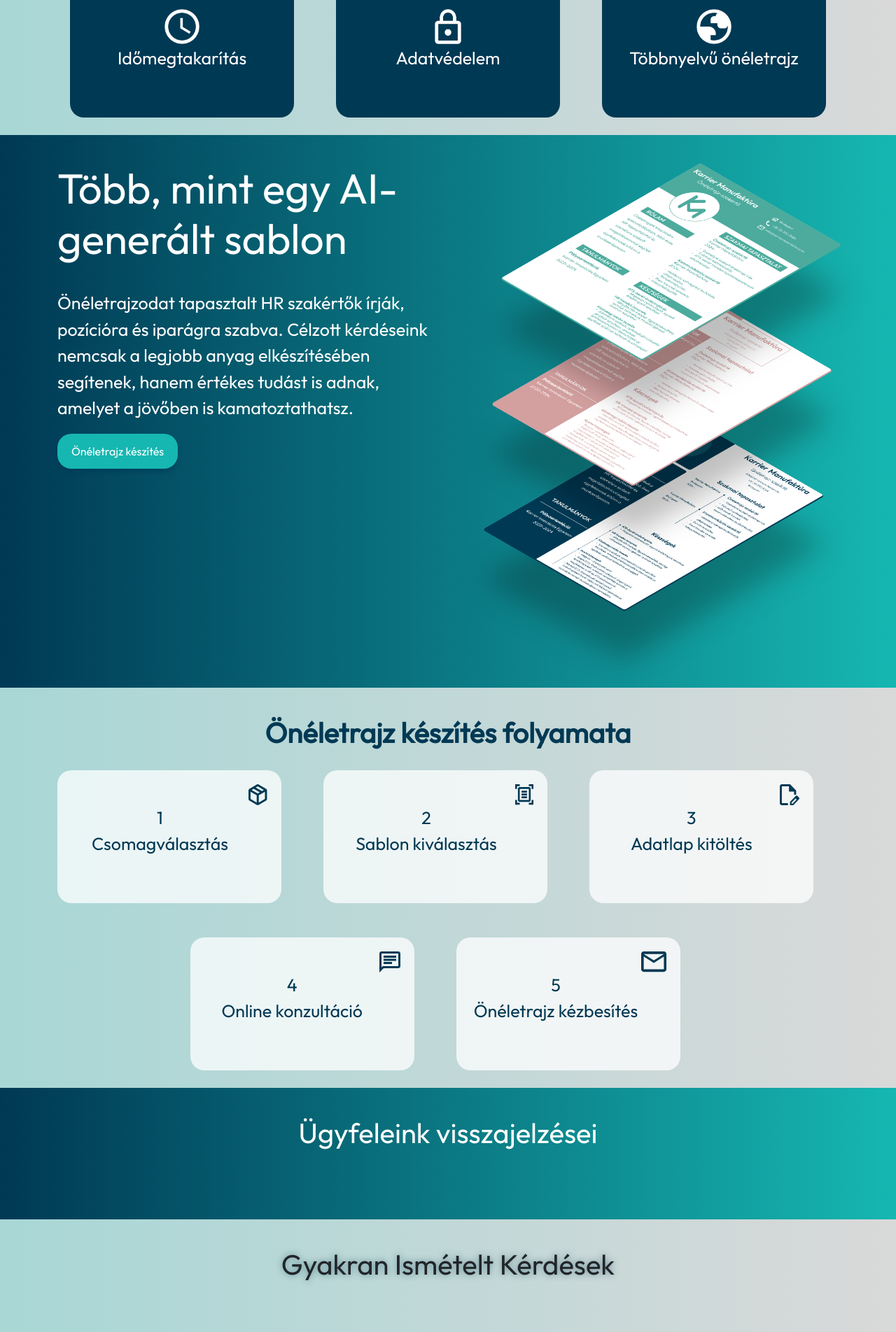
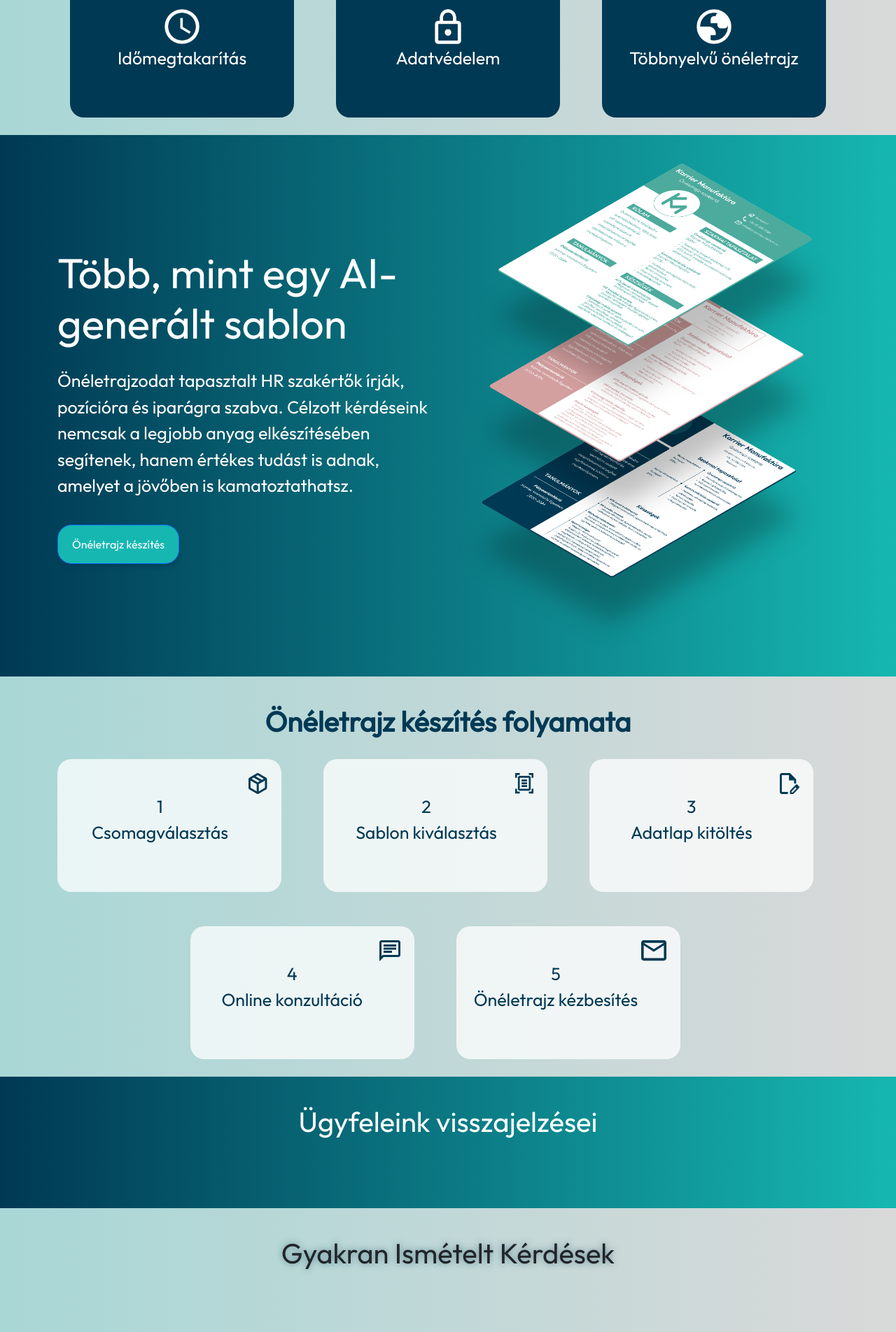
Before and after one commit to Kiralyroli/karrier, a Symfony app: template templates/home/home.html.twig in a window 1280 px wide. Shown: the part 1386-3290 px from the top of the page at 70% size. Run offline with Twig, Linux system fonts and the light colour scheme; the template is opened without the code that fills it, so the values that code supplies are empty; style sheets or scripts are compiled from the project's sources; some libraries are stand-ins or nearby versions.

Commit message:
home template optimalizálása, scss struktúra módosítása

```diff
--- a/assets/styles/components/_home.scss
+++ b/assets/styles/components/_home.scss
@@ -4,39 +4,7 @@
   @import "home/main";
   @import "home/benefits";
   @import "home/features";
-
-  #template {
-    padding-top: 40px;
-    color: white;
-    background: linear-gradient(90deg, $base-color-dark 0%, $base-color-light 100%);
-
-    #template-title {
-      font-size: 60px;
-      padding-bottom: 30px;
-    }
-
-    #template-description {
-      font-size: 25px;
-    }
-
-    #template-button {
-      padding-top: 30px;
-
-      a {
-        text-decoration: none;
-        color: white;
-        background-color: $base-color-light;
-        border-radius: 20px;
-        padding: 15px 20px;
-        margin-right: 35px;
-        box-shadow: 0 5px 5px rgba($base-color-dark, 0.5);
-      }
-    }
-
-    #template-image {
-      height: 750px;
-    }
-  }
+  @import "home/template";
 
   #making_process {
     padding-top: 40px;
--- /dev/null
+++ b/assets/styles/components/home/_template.scss
@@ -0,0 +1,38 @@
+#template {
+  padding: 40px 0;
+  color: white;
+  background: linear-gradient(90deg, $base-color-dark 0%, $base-color-light 100%);
+
+  .template-title {
+    font-size: clamp(30px, 5vw, 60px);
+    padding-bottom: 20px;
+  }
+
+  .template-description {
+    font-size: clamp(16px, 3vw, 25px);
+  }
+
+  .template-button {
+    padding-top: 20px;
+
+    a {
+      text-decoration: none;
+      color: white;
+      background-color: $base-color-light;
+      border-radius: 20px;
+      padding: 15px 20px;
+      display: inline-block;
+      box-shadow: 0 5px 5px rgba($base-color-dark, 0.5);
+      transition: all 0.3s ease;
+
+      &:hover {
+        transform: translateY(-3px);
+      }
+    }
+  }
+
+  #template-image {
+    max-width: 100%;
+    height: auto;
+  }
+}
--- a/templates/home/template.html.twig
+++ b/templates/home/template.html.twig
@@ -1,16 +1,18 @@
 <div id="template" class="container-fluid">
     <div class="container">
-        <div class="row">
-            <div class="col-md-6">
-                <h2 id="template-title">Több, mint egy AI-generált sablon</h2>
-                <div id="template-description">Önéletrajzodat tapasztalt HR szakértők írják, pozícióra és iparágra szabva.
-                    Célzott kérdéseink nemcsak a legjobb anyag elkészítésében segítenek, hanem értékes tudást is adnak, amelyet a jövőben is kamatoztathatsz.</div>
-                <div id="template-button">
-                    <a href="#" class="button-hover">Önéletrajz készítés</a>
+        <div class="row align-items-center">
+            <div class="col-md-6 order-md-1 order-2">
+                <h2 class="template-title">Több, mint egy AI-generált sablon</h2>
+                <p class="template-description">
+                    Önéletrajzodat tapasztalt HR szakértők írják, pozícióra és iparágra szabva.
+                    Célzott kérdéseink nemcsak a legjobb anyag elkészítésében segítenek, hanem értékes tudást is adnak, amelyet a jövőben is kamatoztathatsz.
+                </p>
+                <div class="template-button">
+                    <a href="#" class="btn btn-primary button-hover">Önéletrajz készítés</a>
                 </div>
             </div>
-            <div class="col-md-6">
-                <img id="template-image" src="{{ asset('images/home/template/template.webp') }}" alt="template">
+            <div class="col-md-6 order-md-2 order-1">
+                <img id="template-image" src="{{ asset('images/home/template/template.webp') }}" alt="Személyre szabott önéletrajz sablon" loading="lazy">
             </div>
         </div>
     </div>
```
